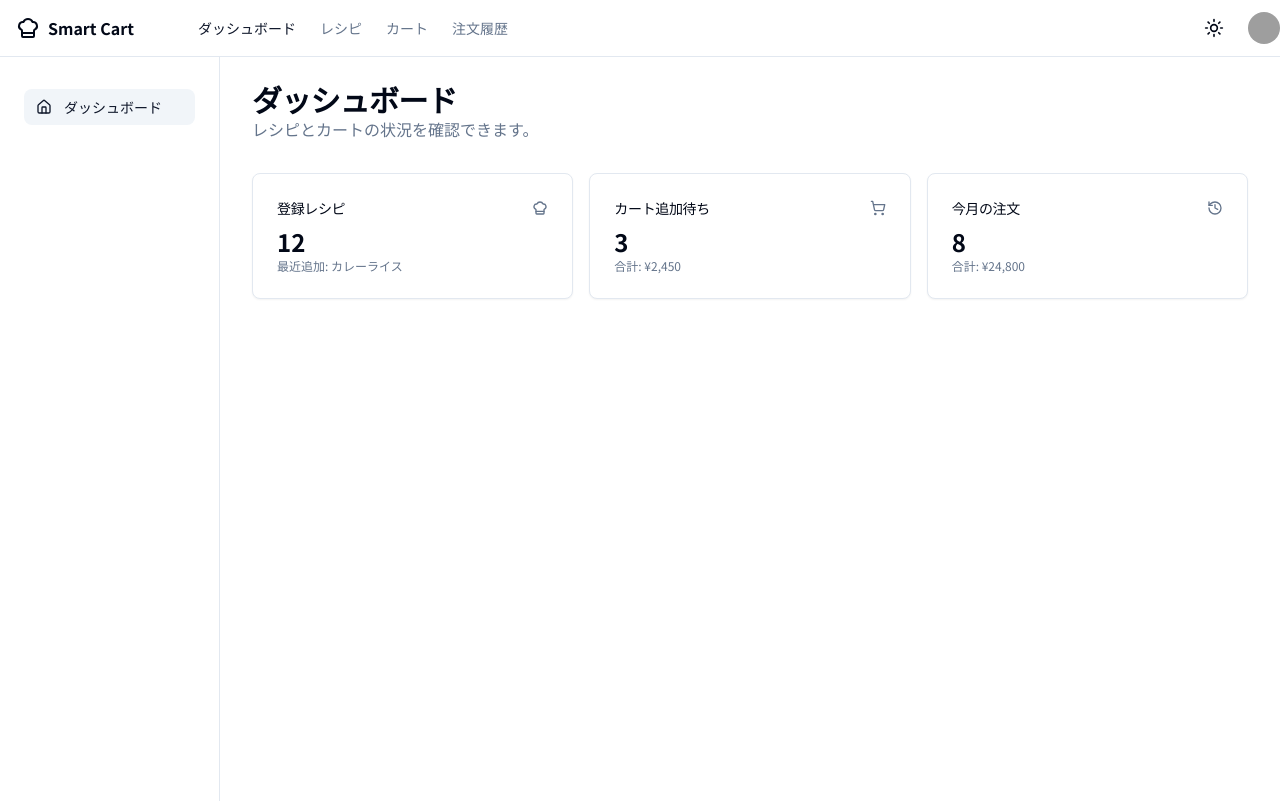
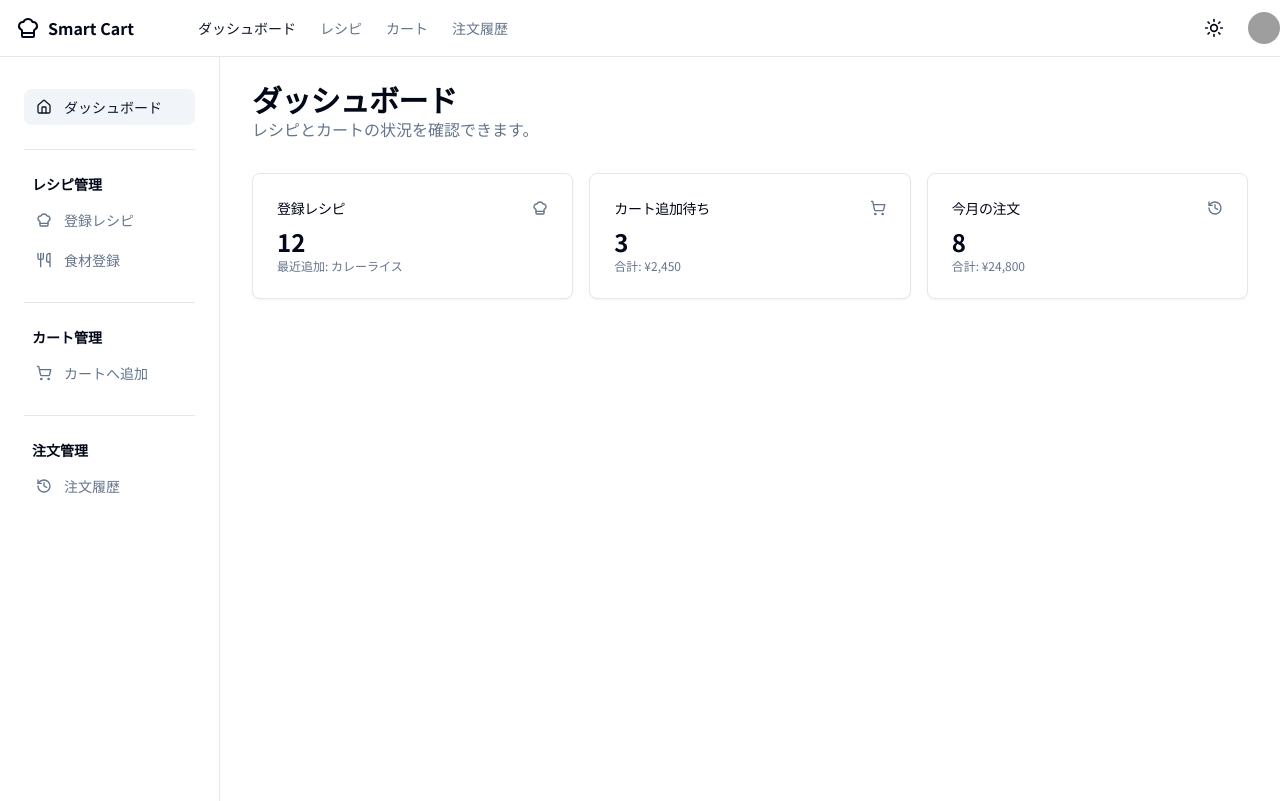
Before and after one commit to seiichikick0404/smart-cart, a Next.js app in the folder src/frontend/: page /dashboard in a window 1280 px wide. Built offline with nearby package versions, Linux system fonts and the light colour scheme; grey boxes are pictures that could not be loaded.

Commit message:
サイドバーの微調整

```diff
--- a/src/frontend/app/components/layout/dashboard-shell.tsx
+++ b/src/frontend/app/components/layout/dashboard-shell.tsx
@@ -1,8 +1,6 @@
 'use client';
 
-import Link from 'next/link';
-import { ChefHat } from 'lucide-react';
-import { SidebarNav } from './sidebar-nav';
+import { SidebarNav } from './sidebar/sidebar-nav';
 import { ScrollArea } from '../ui/scroll-area';
 import { SiteHeader } from './header/site-header';
 
--- a/src/frontend/app/components/layout/sidebar-nav.tsx
+++ /dev/null
@@ -1,37 +0,0 @@
-'use client';
-
-import { cn } from '@/app/lib/utils';
-import { Home } from 'lucide-react';
-import Link from 'next/link';
-import { usePathname } from 'next/navigation';
-
-const navigation = [
-  { name: 'ダッシュボード', href: '/dashboard', icon: Home },
-];
-
-export function SidebarNav() {
-  const pathname = usePathname();
-
-  return (
-    <nav className="space-y-2">
-      {navigation.map((item) => {
-        const Icon = item.icon;
-        return (
-          <Link
-            key={item.href}
-            href={item.href}
-            className={cn(
-              'flex items-center gap-3 rounded-lg px-3 py-2 text-sm transition-colors',
-              pathname === item.href
-                ? 'bg-secondary text-secondary-foreground'
-                : 'text-muted-foreground hover:bg-secondary/50 hover:text-primary'
-            )}
-          >
-            <Icon className="h-4 w-4" />
-            {item.name}
-          </Link>
-        );
-      })}
-    </nav>
-  );
-}
--- /dev/null
+++ b/src/frontend/app/components/layout/sidebar/sidebar-nav-group.tsx
@@ -0,0 +1,34 @@
+'use client';
+
+import { cn } from '@/app/lib/utils';
+import { SidebarNavItem } from './sidebar-nav-item';
+
+interface NavItem {
+  name: string;
+  href: string;
+  icon: any;
+}
+
+interface SidebarNavGroupProps {
+  name: string;
+  items: NavItem[];
+  index: number;
+}
+
+export function SidebarNavGroup({ name, items, index }: SidebarNavGroupProps) {
+  return (
+    <div className={cn(index !== 0 && "pt-4 border-t")}>
+      <h4 className="px-2 py-2 text-sm font-semibold">{name}</h4>
+      <div className="space-y-1">
+        {items.map((item) => (
+          <SidebarNavItem
+            key={item.href}
+            href={item.href}
+            icon={item.icon}
+            name={item.name}
+          />
+        ))}
+      </div>
+    </div>
+  );
+}
--- /dev/null
+++ b/src/frontend/app/components/layout/sidebar/sidebar-nav-item.tsx
@@ -0,0 +1,31 @@
+'use client';
+
+import { cn } from '@/app/lib/utils';
+import { LucideIcon } from 'lucide-react';
+import Link from 'next/link';
+import { usePathname } from 'next/navigation';
+
+interface SidebarNavItemProps {
+  href: string;
+  icon: LucideIcon;
+  name: string;
+}
+
+export function SidebarNavItem({ href, icon: Icon, name }: SidebarNavItemProps) {
+  const pathname = usePathname();
+
+  return (
+    <Link
+      href={href}
+      className={cn(
+        'flex items-center gap-3 rounded-lg px-3 py-2 text-sm transition-colors',
+        pathname === href
+          ? 'bg-secondary text-secondary-foreground'
+          : 'text-muted-foreground hover:bg-secondary/50 hover:text-primary'
+      )}
+    >
+      <Icon className="h-4 w-4" />
+      {name}
+    </Link>
+  );
+}
--- /dev/null
+++ b/src/frontend/app/components/layout/sidebar/sidebar-nav.tsx
@@ -0,0 +1,52 @@
+'use client';
+
+import { ChefHat, ShoppingCart, Home, Utensils, History } from 'lucide-react';
+import { SidebarNavGroup } from './sidebar-nav-group';
+import { SidebarNavItem } from './sidebar-nav-item';
+
+const navigation = [
+  { name: 'ダッシュボード', href: '/dashboard', icon: Home },
+  {
+    name: 'レシピ管理',
+    items: [
+      { name: '登録レシピ', href: '/recipes', icon: ChefHat },
+      { name: '食材登録', href: '/ingredients', icon: Utensils },
+    ]
+  },
+  {
+    name: 'カート管理',
+    items: [
+      { name: 'カートへ追加', href: '/cart', icon: ShoppingCart },
+    ],
+  },
+  {
+    name: '注文管理',
+    items: [
+      { name: '注文履歴', href: '/orders', icon: History },
+    ],
+  }
+];
+
+export function SidebarNav() {
+  return (
+    <nav className="space-y-6">
+      {navigation.map((group, index) => (
+        group.items ? (
+          <SidebarNavGroup
+            key={group.name}
+            name={group.name}
+            items={group.items}
+            index={index}
+          />
+        ) : (
+          <SidebarNavItem
+            key={group.href}
+            href={group.href}
+            icon={group.icon}
+            name={group.name}
+          />
+        )
+      ))}
+    </nav>
+  );
+}
--- /dev/null
+++ b/src/frontend/app/components/layout/sidebar/sidebar-profile.tsx
@@ -0,0 +1,51 @@
+'use client';
+
+import { Avatar, AvatarFallback, AvatarImage } from '@/app/components/ui/avatar';
+import { Button } from '@/app/components/ui/button';
+import {
+  DropdownMenu,
+  DropdownMenuContent,
+  DropdownMenuItem,
+  DropdownMenuLabel,
+  DropdownMenuSeparator,
+  DropdownMenuTrigger,
+} from '@/app/components/ui/dropdown-menu';
+import { Settings, LogOut, User } from 'lucide-react';
+
+export function SidebarProfile() {
+  return (
+    <div className="flex items-center justify-between p-4">
+      <div className="flex items-center gap-3">
+        <Avatar>
+          <AvatarImage src="/avatars/user.png" alt="ユーザー" />
+          <AvatarFallback>
+            <User className="h-4 w-4" />
+          </AvatarFallback>
+        </Avatar>
+        <div className="flex flex-col">
+          <p className="text-sm font-medium">管理者</p>
+          <p className="text-xs text-muted-foreground">admin@example.com</p>
+        </div>
+      </div>
+      <DropdownMenu>
+        <DropdownMenuTrigger asChild>
+          <Button variant="ghost" size="icon">
+            <Settings className="h-4 w-4" />
+          </Button>
+        </DropdownMenuTrigger>
+        <DropdownMenuContent align="end">
+          <DropdownMenuLabel>アカウント設定</DropdownMenuLabel>
+          <DropdownMenuSeparator />
+          <DropdownMenuItem>
+            <Settings className="mr-2 h-4 w-4" />
+            <span>設定</span>
+          </DropdownMenuItem>
+          <DropdownMenuItem>
+            <LogOut className="mr-2 h-4 w-4" />
+            <span>ログアウト</span>
+          </DropdownMenuItem>
+        </DropdownMenuContent>
+      </DropdownMenu>
+    </div>
+  );
+}
```
